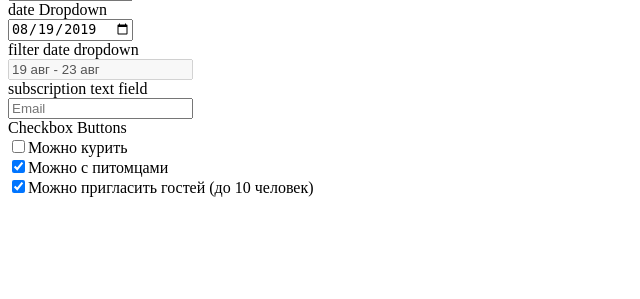
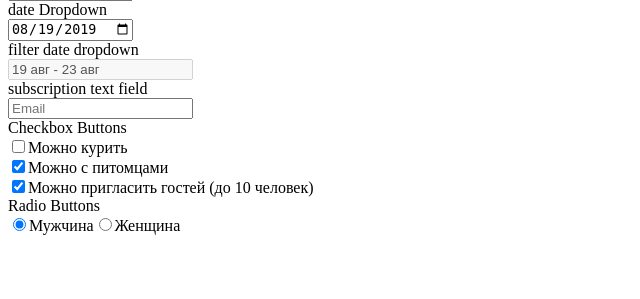
Before and after one commit to igor-smolkov/toxin, a Node project: template src/pages/ui-kit/form-elements/form-elements.pug in a window 1280 px wide. Shown: the part 274-573 px from the top of the page, without its empty margins (0-640 px from the left). Run offline with Node 20 templates, Linux system fonts and the light colour scheme; the template is opened without the code that fills it, so the values that code supplies are empty.

Commit message:
Сделал radio buttons

```diff
--- /dev/null
+++ b/src/components/check-section/check-section.pug
@@ -0,0 +1,13 @@
+include ../checkbox-group/checkbox-group.pug
+include ../radio-group/radio-group.pug
+
+mixin check-section(section)
+  .check-section
+    .check-section__title= section.title
+    if section.type == 'checkbox'
+      each checkbox, index in section.checks
+        +checkbox-group(`${section.id}_${index}`, checkbox)
+    else
+      .radio-group
+        each radio, index in section.checks
+          +radio-group(section.id, `${section.id}_${index}`, radio)
--- a/src/components/checkbox-section/checkbox-section.scss
+++ b/src/components/check-section/check-section.scss
@@ -1,6 +1,7 @@
 @import '../checkbox-group/checkbox-group.scss';
+@import '../radio-group/radio-group.scss';
 
-.checkbox-section {
+.check-section {
     max-width: 222px;
     min-height: 129px;
     &__title {
--- a/src/components/checkbox-section/checkbox-section.pug
+++ /dev/null
@@ -1,7 +0,0 @@
-include ../checkbox-group/checkbox-group.pug
-
-mixin checkbox-section(section)
-  .checkbox-section
-    .checkbox-section__title= section.title
-    each checkbox, index in section.checks
-      +checkbox-group(`${section.id}_${index}`, checkbox)
--- /dev/null
+++ b/src/components/radio-group/radio-group.pug
@@ -0,0 +1,6 @@
+mixin radio-group(name, id, radio)
+  if radio.checked
+    input.radio-group__input(type='radio' name=name id=id checked)
+  else
+    input.radio-group__input(type='radio' name=name id=id)
+  label.radio-group__label(for=id)=radio.label
--- a/src/pages/ui-kit/form-elements/form-elements.pug
+++ b/src/pages/ui-kit/form-elements/form-elements.pug
@@ -2,7 +2,7 @@ extends ../../../layout
 
 include ../../../components/logo/logo.pug
 include ../../../components/field-section/field-section.pug
-include ../../../components/checkbox-section/checkbox-section.pug
+include ../../../components/check-section/check-section.pug
 
 block variables
   - var title = 'TOXIN - UI kit'
@@ -25,13 +25,23 @@ block content
         .fields_section
           +field-section('subscription text field')
       .checks
-        +checkbox-section({
-          id: 'checks1',
+        +check-section({
+          id: 'checkbox1',
+          type: 'checkbox',
           title: 'Checkbox Buttons',
           checks: [
-            {label: 'Можно курить', checked: false},
+            {label: 'Можно курить'},
             {label: 'Можно с питомцами', checked: true},
             {label: 'Можно пригласить гостей (до 10 человек)', checked: true}
+          ]
+        })
+        +check-section({
+          id: 'radio1',
+          type: 'radio',
+          title: 'Radio Buttons',
+          checks: [
+            {label: 'Мужчина', checked: true},
+            {label: 'Женщина'}
           ]
         })
       .buttons
--- a/src/pages/ui-kit/form-elements/form-elements.scss
+++ b/src/pages/ui-kit/form-elements/form-elements.scss
@@ -1,6 +1,6 @@
 @import '../../../components/logo/logo.scss';
 @import '../../../components/field-section/field-section.scss';
-@import '../../../components/checkbox-section/checkbox-section.scss';
+@import '../../../components/check-section/check-section.scss';
 
 .form-elements {
     display: flex;
@@ -47,6 +47,9 @@
             margin-left: 126px;
             width: 260px;
             height: 537px;
+            & > * {
+                margin-bottom: 41px;
+            }
             //border: 1px solid black;
         }
         .buttons {
```
Also changed, not shown: src/components/radio-group/radio-group.scss (added, +43 -0 lines).
